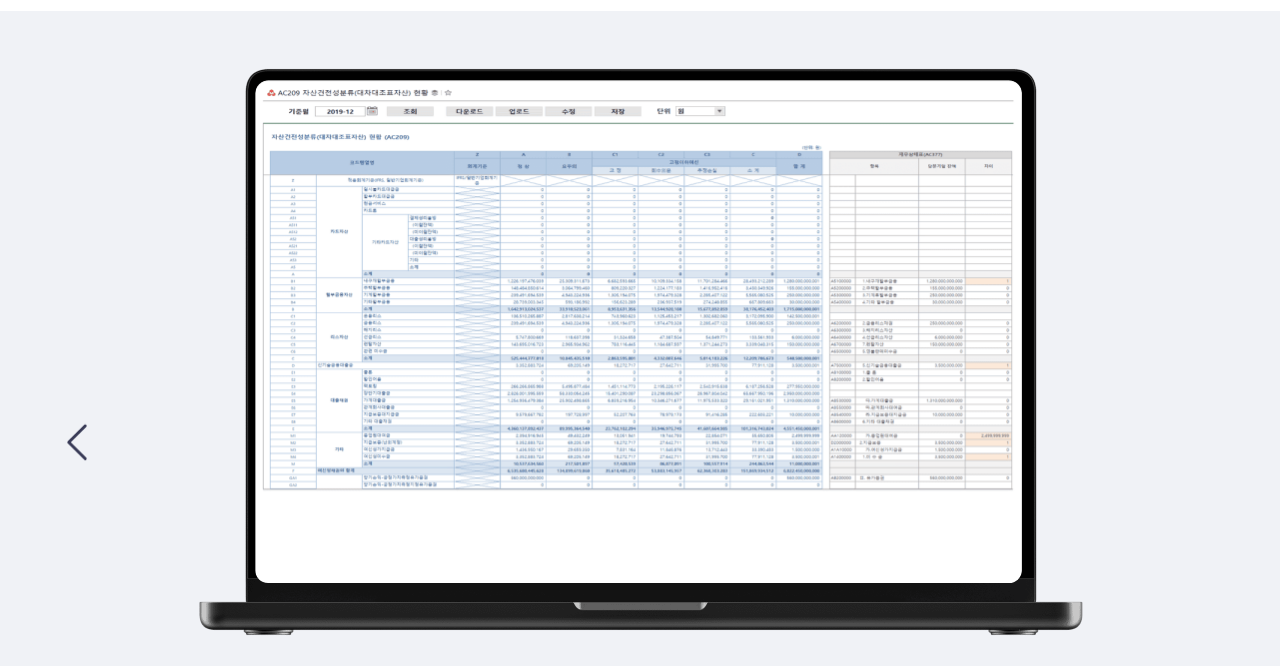
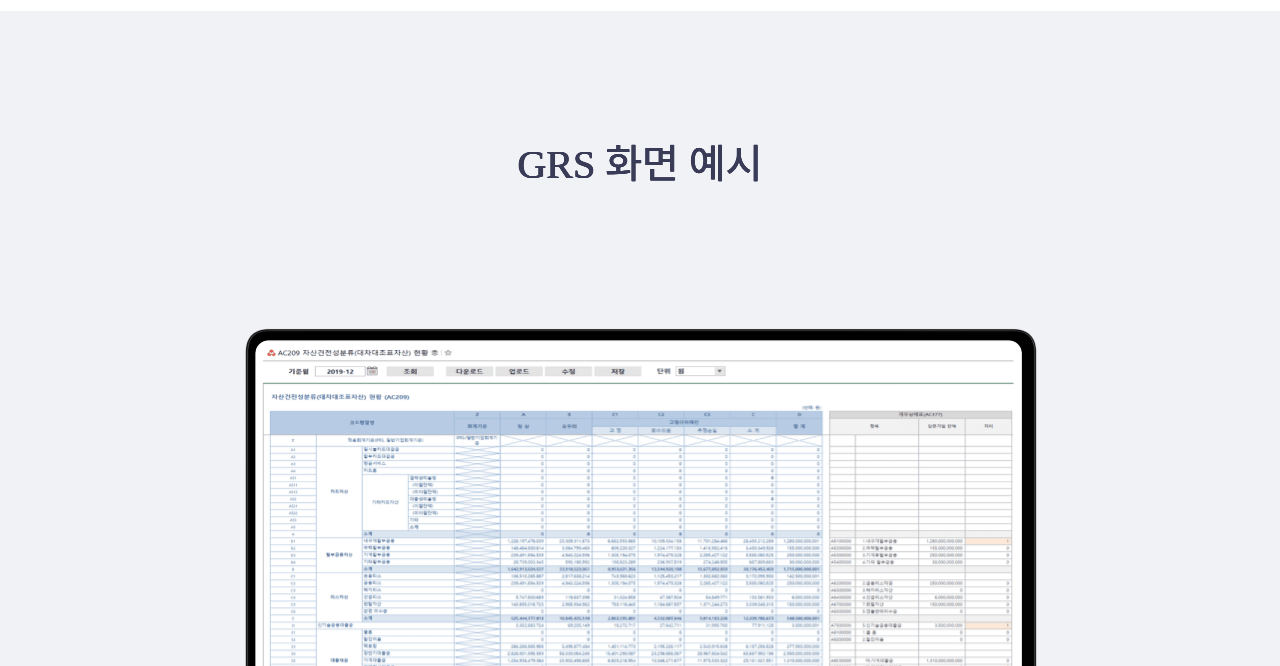
Before and after one commit to fornerdsofficial/vangaurd_homepage, a website built with Parcel: page vanguardlabhomepage/solution-smart-report.html in a window 1280 px wide. Shown: the part 693-1359 px from the top of the page. Built offline with nearby package versions, Linux system fonts and the light colour scheme; a web font is replaced by a local one.

Commit message:
feat: smart report 페이지 구현

```diff
--- a/vanguardlabhomepage/solution-smart-report.css
+++ b/vanguardlabhomepage/solution-smart-report.css
@@ -352,7 +352,8 @@
   justify-content: flex-start;
   margin: 0 auto;
   max-width: 1440px;
-  padding-top: 100px; /* 헤더 아래로 내용 시작하도록 패딩 추가 */
+  padding-top: 360px;
+  padding-bottom: 600px;
   gap: var(--gap-21xl);
 }
 .solution-smartreport {
```
